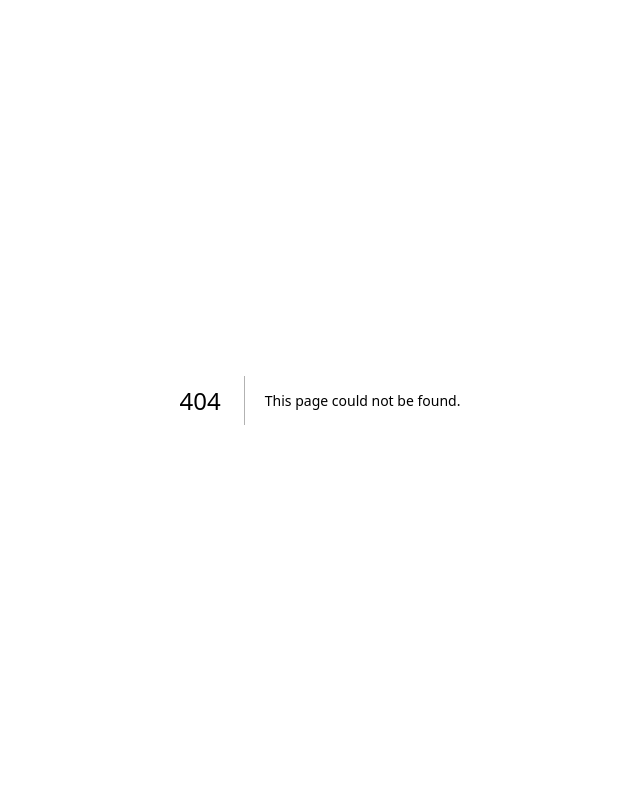
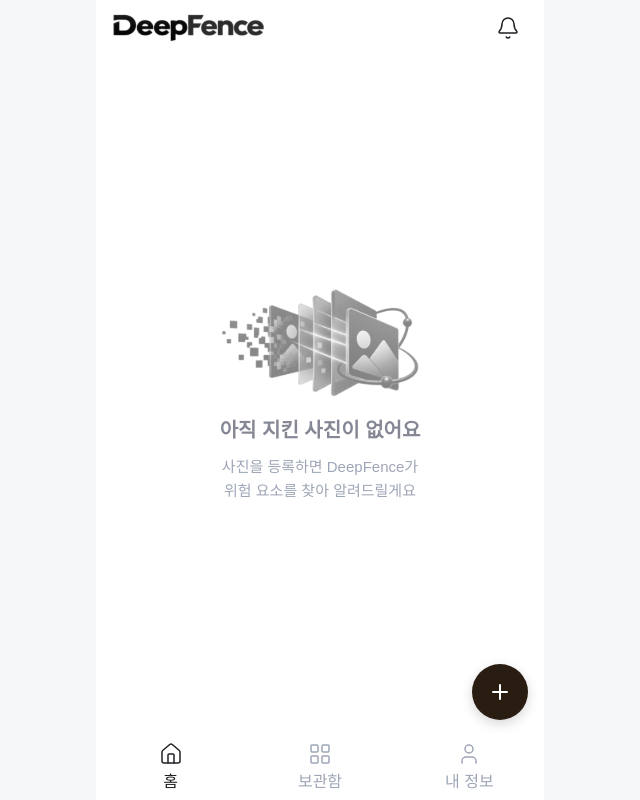
Before and after one commit to Codyssey-ROOT/codyssey-front, a Next.js app: page /home in a window 1280 px wide. Before the commit this address had no page. Shown: the whole page, without its empty margins (320-960 px from the left). Built offline with nearby package versions, Linux system fonts and the light colour scheme; a web font is replaced by a local one.

Commit message:
feat: 홈 화면 및 탭 메뉴에서 접근 가능한 페이지 연결 (#3)

```diff
--- /dev/null
+++ b/src/app/(main)/home/page.tsx
@@ -0,0 +1,28 @@
+import logo from "@/assets/images/logo.svg";
+import { EmptyState } from "@/components/common/EmptyState";
+import { PhotoAddMenu } from "@/components/home/PhotoAddMenu";
+import { SERVICE_NAME } from "@/const/service";
+
+const HomePage = () => {
+  return (
+    <>
+      <main className="relative flex flex-1 flex-col px-4">
+        <EmptyState
+          image={logo}
+          title="아직 지킨 사진이 없어요"
+          description={
+            <>
+              사진을 등록하면 {SERVICE_NAME}가
+              <br />
+              위험 요소를 찾아 알려드릴게요
+            </>
+          }
+          className="flex-1 justify-center"
+        />
+        <PhotoAddMenu />
+      </main>
+    </>
+  );
+};
+
+export default HomePage;
--- /dev/null
+++ b/src/app/(main)/layout.tsx
@@ -0,0 +1,19 @@
+import type { ReactNode } from "react";
+import { MainTabBar } from "@/components/common/MainTabBar";
+import { HomeHeader } from "@/components/home/HomeHeader";
+
+interface MainLayoutProps {
+  children: ReactNode;
+}
+
+const MainLayout = ({ children }: MainLayoutProps) => {
+  return (
+    <div className="flex h-dvh flex-col">
+      <HomeHeader />
+      <div className="flex min-h-0 flex-1 flex-col">{children}</div>
+      <MainTabBar />
+    </div>
+  );
+};
+
+export default MainLayout;
--- /dev/null
+++ b/src/app/(main)/myPage/page.tsx
@@ -0,0 +1,5 @@
+const MyPage = () => {
+  return <main className="flex-1" />;
+};
+
+export default MyPage;
--- /dev/null
+++ b/src/app/(main)/storage/page.tsx
@@ -0,0 +1,13 @@
+import { PhotoAddMenu } from "@/components/home/PhotoAddMenu";
+
+const StoragePage = () => {
+  return (
+    <>
+      <main className="relative flex flex-1 flex-col px-4">
+        <PhotoAddMenu />
+      </main>
+    </>
+  );
+};
+
+export default StoragePage;
```
